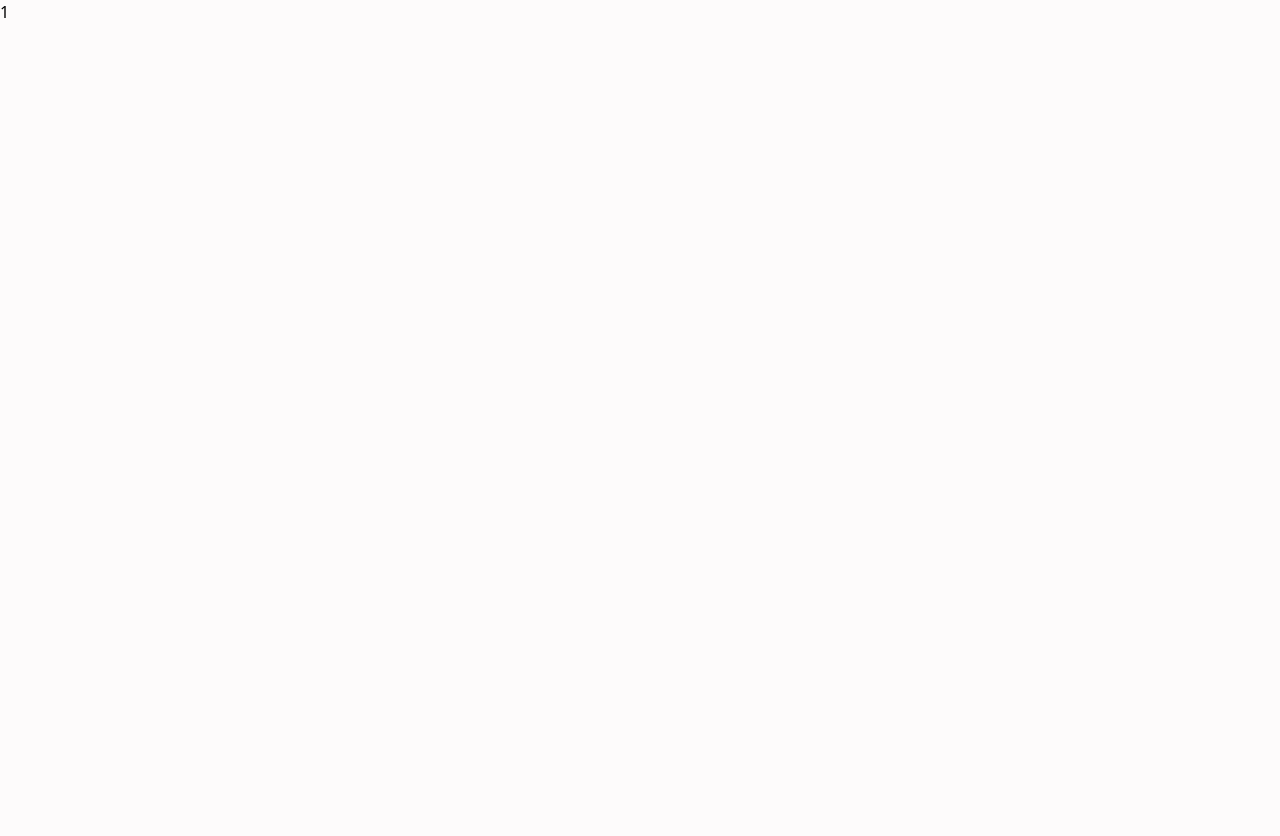
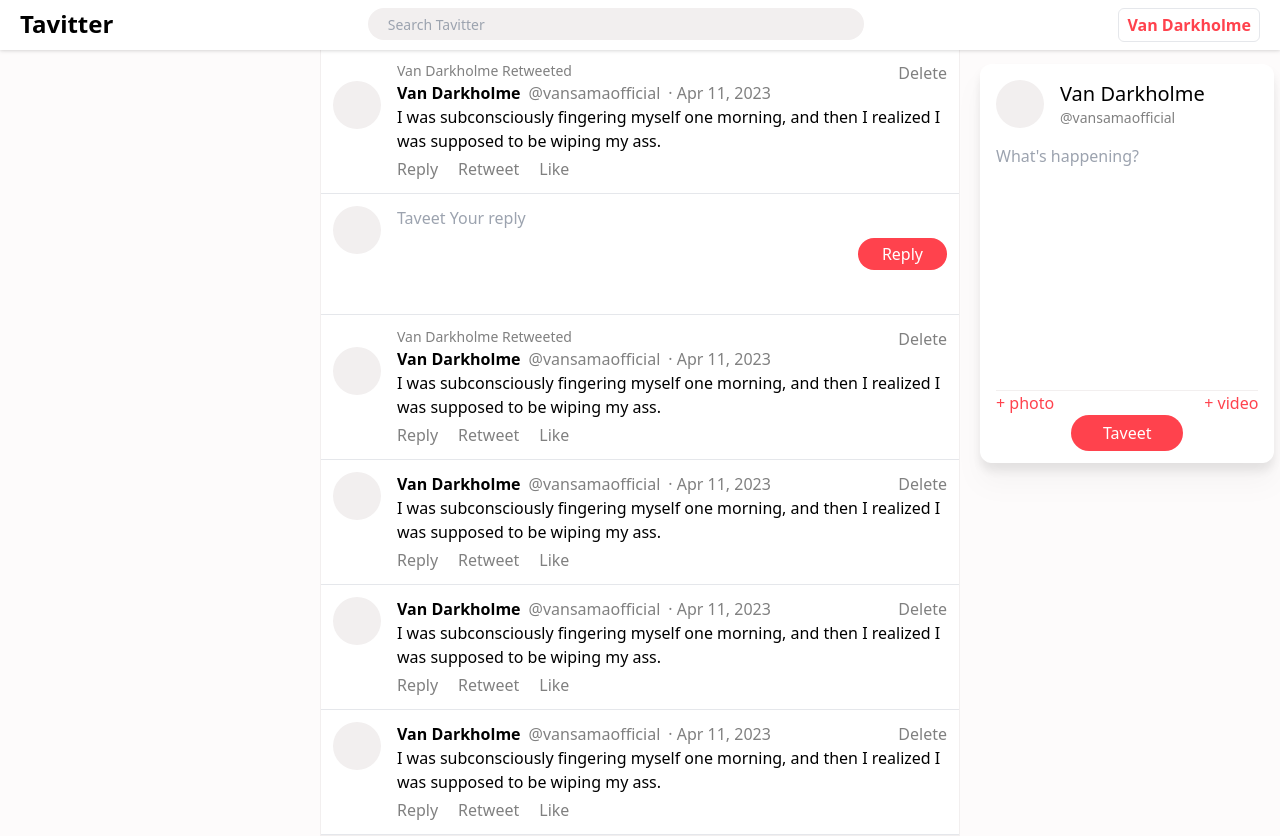
Before and after one commit to Thanabardi/Tavitter, a Next.js app: page /tweet/1 in a window 1280 px wide. Before the commit the page ends 800 px from the top, so only its background shows below. Built offline with nearby package versions, Linux system fonts and the light colour scheme.

Commit message:
version 2

```diff
--- a/components/Navbar.tsx
+++ b/components/Navbar.tsx
@@ -1,18 +1,44 @@
 import { Component, ReactNode } from "react";
 import axios from "axios";
+import { NextRouter, withRouter } from "next/router";
 
-class Navbar extends Component {
+interface WithRouterProps {
+  router: NextRouter;
+}
+
+class Navbar extends Component<WithRouterProps> {
   state = {
+    selectNav: false,
+    searchText: "",
     accountName: "Van Darkholme",
     accountId: "vansamaofficial",
   };
+
+  handleSubmit = (event: React.SyntheticEvent) => {
+    event.preventDefault();
+    console.log(this.state.searchText);
+  };
+
+  onChange = (event: React.ChangeEvent<HTMLInputElement>): void => {
+    this.setState({ searchText: event.target.value });
+  };
+
+  handleSelect = (type: string, event: React.MouseEvent<HTMLElement>) => {
+    event.stopPropagation();
+    if (type == "profile") {
+      this.props.router.push(`/user/${this.state.accountId}`);
+    } else if (type == "logout") {
+      alert("logout");
+    }
+  };
+
   render(): ReactNode {
     return (
       <div className="z-20 fixed top-0 w-full bg-white drop-shadow px-5 p-2 grid grid-flow-col place-content-between">
         <a href={"/"} className="text-2xl font-semibold hover:cursor-pointer">
           Tavitter
         </a>
-        <form className="w-full col-span-2">
+        <form onSubmit={this.handleSubmit} className="w-full col-span-2">
           <label className="sr-only">Search</label>
           <div className="relative w-full">
             <input
@@ -20,19 +46,37 @@ class Navbar extends Component {
               id="search"
               type="text"
               placeholder="Search Tavitter"
+              value={this.state.searchText}
+              onChange={this.onChange}
               required
             />
           </div>
         </form>
 
-        <a
-          href={"/user/" + this.state.accountId}
-          className="text-l font-semibold text-app-red m-auto"
+        <button
+          onClick={(e) => this.setState({ selectNav: !this.state.selectNav })}
+          className="text-l font-semibold text-app-red m-auto border py-1 px-2 rounded-md"
         >
           {this.state.accountName}
-        </a>
+        </button>
+        {this.state.selectNav && (
+          <div className="fixed top-12 right-5 bg-white w-fit rounded">
+            <button
+              onClick={(e) => this.handleSelect("profile", e)}
+              className="w-full hover:bg-light-gray p-1 border-b"
+            >
+              Profile
+            </button>
+            <button
+              onClick={(e) => this.handleSelect("logout", e)}
+              className="w-full hover:bg-light-gray p-1 font-semibold"
+            >
+              Logout
+            </button>
+          </div>
+        )}
       </div>
     );
   }
 }
-export default Navbar;
+export default withRouter(Navbar);
--- a/components/PostTweet.tsx
+++ b/components/PostTweet.tsx
@@ -5,12 +5,23 @@ class PostTweet extends Component {
   state = {
     accountName: "vansamaofficial",
     displayName: "Van Darkholme",
+    tweetText: "",
   };
+
+  handleSubmit = (event: React.SyntheticEvent) => {
+    event.preventDefault();
+    console.log(this.state.tweetText);
+  };
+
+  onChange = (event: React.ChangeEvent<HTMLTextAreaElement>): void => {
+    this.setState({ tweetText: event.target.value });
+  };
+
   render(): ReactNode {
     return (
-      <div className="fixed w-1/5 bg-white drop-shadow-xl rounded-xl mx-5 hidden xl:grid grid-rows-6 ">
-        <div className="m-4 grid grid-rows-2 grid-cols-1">
-          <div className="row-span-3 bg-light-gray rounded-full w-[48px] h-[48px] col-end-1 row-end-1" />
+      <div className="fixed w-[23%] bg-white drop-shadow-xl rounded-xl mx-5 hidden xl:grid">
+        <div className="m-4 grid grid-cols-1">
+          <div className="row-span-2 bg-light-gray rounded-full w-[48px] h-[48px] col-end-1 row-end-1" />
           <p className="pl-4 my-auto text-xl">{this.state.displayName}</p>
           <a
             href={"../user/" + this.state.accountName}
@@ -19,22 +30,25 @@ class PostTweet extends Component {
             {"@" + this.state.accountName}
           </a>
         </div>
-        <form className="row-span-4">
+        <form onSubmit={this.handleSubmit} className="row-span-4">
           <textarea
-            className="outline-none w-full h-full resize-none px-4"
+            className="outline-none w-full resize-none px-4"
             id="postTweet"
             placeholder="What's happening?"
+            rows={10}
             maxLength={250}
+            value={this.state.tweetText}
+            onChange={this.onChange}
             required
           />
+          <div className="border-t border-light-gray mx-4 grid">
+            <div className="text-app-red">+ photo</div>
+            <div className="text-app-red text-right">+ video</div>
+            <button className="col-span-2 max-w-fit bg-app-red px-8 py-1.5 mb-3 rounded-full font-medium text-white m-auto">
+              Taveet
+            </button>
+          </div>
         </form>
-        <div className="border-t border-light-gray mx-4 grid grid-cols-2">
-          <div className="text-app-red">+ photo</div>
-          <div className="text-app-red text-right">+ video</div>
-          <button className="col-span-2 max-w-fit bg-app-red px-8 py-1.5 mb-3 rounded-full font-medium text-white m-auto">
-            Taveet
-          </button>
-        </div>
       </div>
     );
   }
--- a/components/Tweet.tsx
+++ b/components/Tweet.tsx
@@ -38,7 +38,7 @@ class Tweet extends Component<Props> {
   render(): ReactNode {
     return (
       <div
-        className="grid grid-flow-col gap-x-4 border-b p-3 hover:cursor-pointer hover:bg-light-gray"
+        className="relative place-content-start grid grid-flow-col gap-x-4 border-b p-3 hover:cursor-pointer hover:bg-light-gray"
         onClick={() => {
           this.props.router.push(`/tweet/${this.state.id}`);
         }}
@@ -61,12 +61,7 @@ class Tweet extends Component<Props> {
         </div>
         <p className="">{this.state.post}</p>
         <div className="flex text-dark-gray pt-1">
-          <div
-            className="mr-5 hover:text-app-red"
-            onClick={(e) => this.handleSelect("reply", e)}
-          >
-            Reply
-          </div>
+          <div className="mr-5 hover:text-app-red">Reply</div>
           <div
             className="mr-5 hover:text-app-red"
             onClick={(e) => this.handleSelect("retweet", e)}
@@ -79,6 +74,12 @@ class Tweet extends Component<Props> {
           >
             Like
           </div>
+          <div
+            className="hover:text-app-red absolute top-3 right-3"
+            onClick={(e) => this.handleSelect("delete", e)}
+          >
+            Delete
+          </div>
         </div>
       </div>
     );
--- a/components/TweetFeed.tsx
+++ b/components/TweetFeed.tsx
@@ -53,14 +53,12 @@ class TweetFeed extends Component<Props> {
     ],
   };
   render(): ReactNode {
-    console.log(this.state.userId);
-
     return (
-      <div className="">
+      <>
         {this.state.tweets.map((tweet) => (
           <Tweet key={tweet.id} tweet={tweet} />
         ))}
-      </div>
+      </>
     );
   }
 }
--- a/components/UserProfile.tsx
+++ b/components/UserProfile.tsx
@@ -15,12 +15,14 @@ class UserProfile extends Component<Props> {
         <p className="text-center text-3xl font-semibold">
           {this.state.userId}
         </p>
-        <a
-          href={"../user/" + this.state.userId}
-          className="block text-center text-xl text-dark-gray hover:text-app-red"
-        >
-          {"@" + this.state.userId}
-        </a>
+        <p className="text-center">
+          <a
+            href={"../user/" + this.state.userId}
+            className="text-xl text-dark-gray hover:text-app-red"
+          >
+            {"@" + this.state.userId}
+          </a>
+        </p>
       </div>
     );
   }
--- a/pages/tweet/[tweetId].tsx
+++ b/pages/tweet/[tweetId].tsx
@@ -1,11 +1,77 @@
 import { Component, ReactNode } from "react";
-import { withRouter } from "next/router";
-import { WithRouterProps } from "next/dist/client/with-router";
+import { NextRouter, withRouter } from "next/router";
+import Navbar from "@/components/Navbar";
+import TweetFeed from "@/components/TweetFeed";
+import PostTweet from "@/components/PostTweet";
+import Tweet from "@/components/Tweet";
+
+interface WithRouterProps {
+  router: NextRouter;
+}
 
 class TweetPage extends Component<WithRouterProps> {
-  state = this.props.router.query;
+  state = {
+    replyText: "",
+  };
+
+  handleSubmit = (event: React.SyntheticEvent) => {
+    event.preventDefault();
+    console.log(this.state.replyText);
+  };
+
+  onChange = (event: React.ChangeEvent<HTMLTextAreaElement>): void => {
+    this.setState({ replyText: event.target.value });
+  };
+
   render(): ReactNode {
-    return <p>{this.state.tweetId}</p>;
+    const tweet = {
+      id: 1,
+      profileImg: "",
+      accountName: "vansamaofficial",
+      reTweet: "Van Darkholme",
+      displayName: "Van Darkholme",
+      date: new Date("2023-4-11"),
+      post: "I was subconsciously fingering myself one morning, and then I realized I was supposed to be wiping my ass.",
+      postImg: "",
+    };
+    return (
+      <>
+        <Navbar />
+        <div className="grid grid-cols-4 h-screen">
+          <div className="pt-16"></div>
+          <div className="pt-12 bg-white col-span-2 border border-light-gray">
+            <Tweet tweet={tweet} />
+
+            <form
+              onSubmit={this.handleSubmit}
+              className="flex gap-4 border-b p-3 h-fit"
+            >
+              <div className="flex-none bg-light-gray rounded-full w-[48px] h-[48px]" />
+              <textarea
+                className="flex-1 h-full w-full  resize-none outline-none"
+                id="replyTweet"
+                placeholder="Taveet Your reply"
+                rows={4}
+                maxLength={250}
+                value={this.state.replyText}
+                onChange={this.onChange}
+                required
+              />
+              <button className="flex-none bg-app-red px-6 py-1 rounded-full font-medium text-white m-auto">
+                Reply
+              </button>
+            </form>
+
+            {this.props.router.isReady && (
+              <TweetFeed userId={this.props.router.query.userId} />
+            )}
+          </div>
+          <div className="pt-16">
+            <PostTweet />
+          </div>
+        </div>
+      </>
+    );
   }
 }
 export default withRouter(TweetPage);
--- a/pages/user/[userId].tsx
+++ b/pages/user/[userId].tsx
@@ -9,7 +9,7 @@ interface WithRouterProps {
   router: NextRouter;
 }
 
-class TweetPage extends Component<WithRouterProps> {
+class UserPage extends Component<WithRouterProps> {
   render(): ReactNode {
     return (
       <>
@@ -32,4 +32,4 @@ class TweetPage extends Component<WithRouterProps> {
     );
   }
 }
-export default withRouter(TweetPage);
+export default withRouter(UserPage);
```
